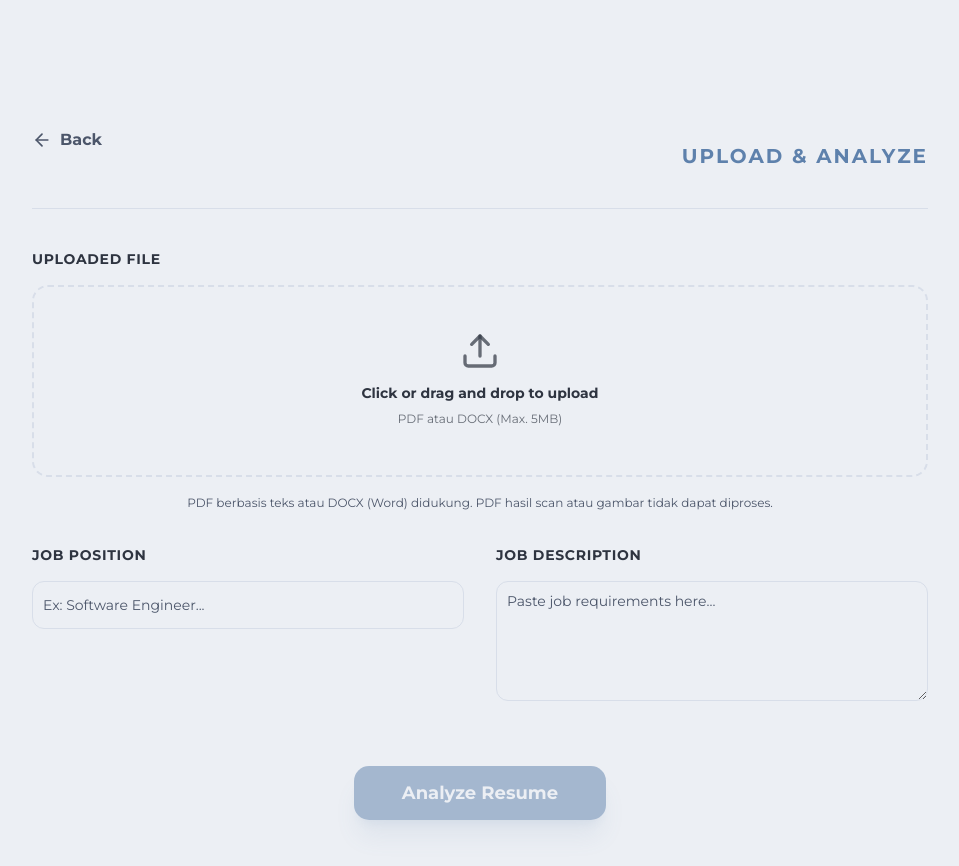
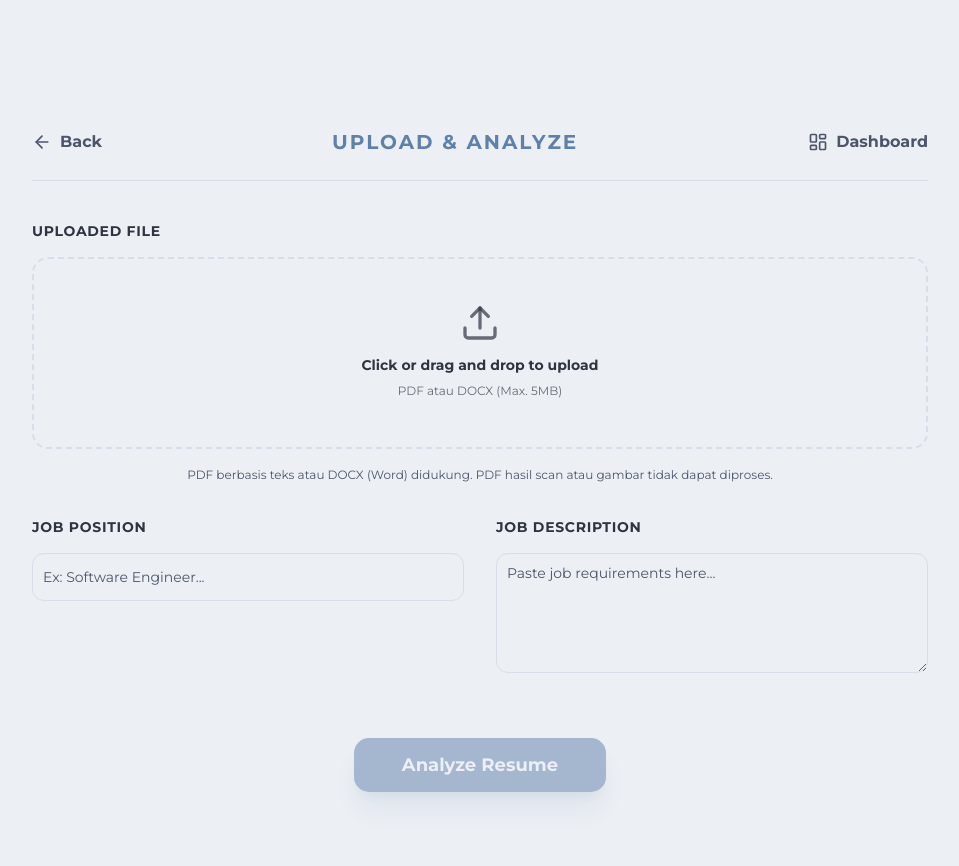
Before and after one commit to fuykaa/hiresight, a Next.js app in the folder hiresight-app/: page /analyze in a window 1280 px wide. Shown: the top 866 px of the page, without its empty margins (160-1119 px from the left). After the commit the page ends 841 px from the top, so only its background shows below. Built offline with nearby package versions, Linux system fonts and the light colour scheme; no server answers.

Commit message:
fix: tambah tombol Dashboard di header halaman analyze & result
Sebelumnya user harus klik Back berkali-kali untuk kembali ke dashboard.
Sekarang ada shortcut langsung di pojok kanan header kedua halaman.

```diff
--- a/hiresight-app/src/app/analyze/page.jsx
+++ b/hiresight-app/src/app/analyze/page.jsx
@@ -1,7 +1,7 @@
 "use client";
 
 import React, { useState, useEffect, useRef } from "react";
-import { ArrowLeft, Upload, FileText, X, Loader2, AlertCircle } from "lucide-react";
+import { ArrowLeft, Upload, FileText, X, Loader2, AlertCircle, LayoutDashboard } from "lucide-react";
 import { useRouter } from "next/navigation";
 import { Button } from "@/components/ui/button";
 import { Input } from "@/components/ui/input";
@@ -124,7 +124,7 @@ export default function AnalyzePage() {
         <header className="flex items-center justify-between border-b border-border pb-6">
           <button
             onClick={() => router.back()}
-            className="inline-flex items-center gap-2 text-muted-foreground hover:text-primary transition-colors font-bold mb-8 group bg-transparent border-none cursor-pointer"
+            className="inline-flex items-center gap-2 text-muted-foreground hover:text-primary transition-colors font-bold group bg-transparent border-none cursor-pointer"
           >
             <ArrowLeft
               size={20}
@@ -135,6 +135,13 @@ export default function AnalyzePage() {
           <h1 className="text-xl font-bold uppercase tracking-widest text-primary">
             Upload & Analyze
           </h1>
+          <button
+            onClick={() => router.push("/dashboard")}
+            className="inline-flex items-center gap-2 text-muted-foreground hover:text-primary transition-colors font-bold group bg-transparent border-none cursor-pointer"
+          >
+            <LayoutDashboard size={20} />
+            Dashboard
+          </button>
         </header>
 
         <div className="space-y-8">
--- a/hiresight-app/src/app/analyze/result/page.jsx
+++ b/hiresight-app/src/app/analyze/result/page.jsx
@@ -4,6 +4,7 @@ import React, { useState, useEffect } from "react";
 import { useRouter } from "next/navigation";
 import {
   ArrowLeft,
+  LayoutDashboard,
   Download,
   Upload,
   CheckCircle2,
@@ -162,6 +163,14 @@ export default function AnalyzeResult() {
           <h1 className="text-xl font-bold uppercase tracking-widest text-primary">
             Analyze Result
           </h1>
+          <Button
+            variant="ghost"
+            onClick={() => router.push("/dashboard")}
+            className="flex items-center gap-2 text-muted-foreground hover:text-primary font-bold p-0 hover:bg-transparent"
+          >
+            <LayoutDashboard size={20} />
+            Dashboard
+          </Button>
         </header>
 
         {/* --- SECTION: DOCUMENT INFORMATION --- */}
```
